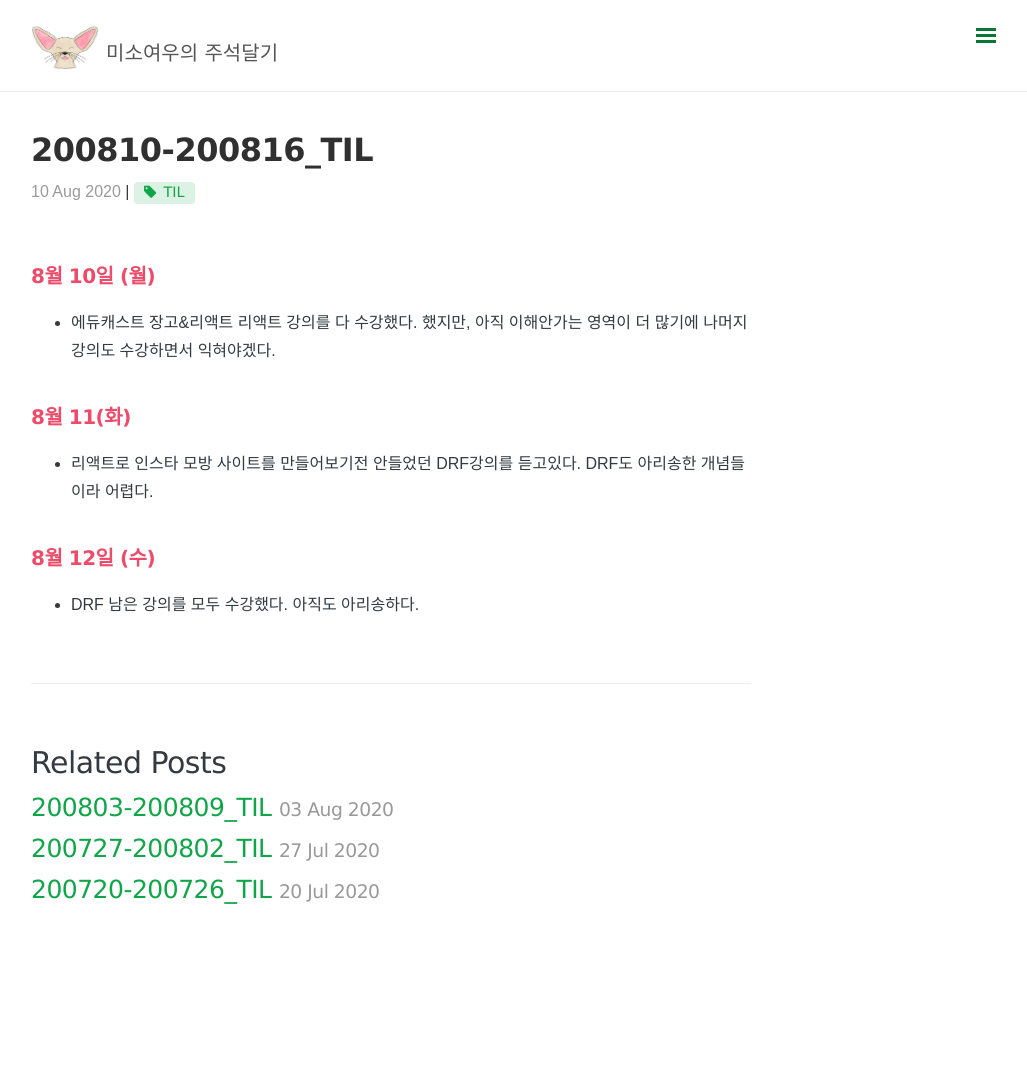
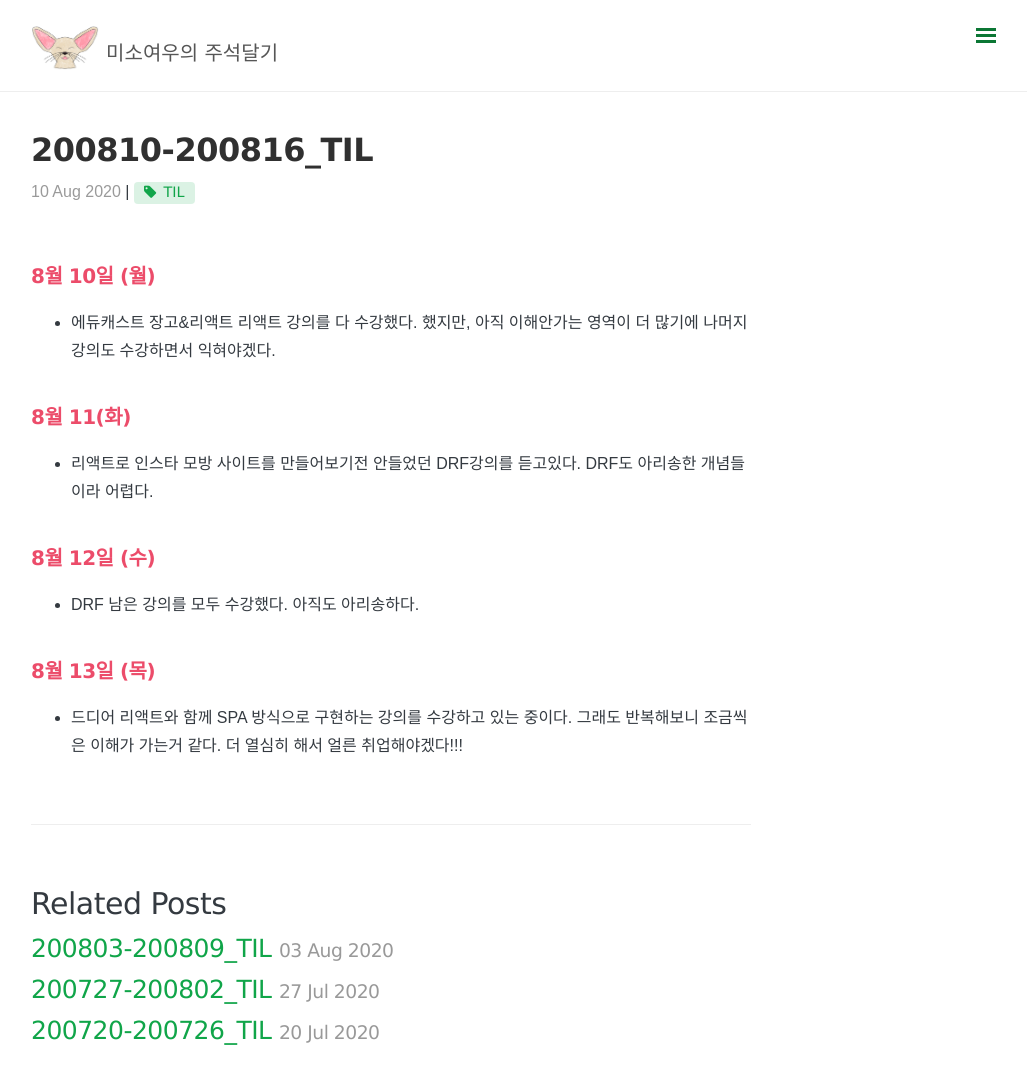
Before and after one commit to somefood/somefood.github.io, a Jekyll site: the page built from _posts/Today I Learned/2020-08-10-08-16-TIL.md, in a window 1280 px wide and 1106 px high. Shown: the top 1084 px of the window, without its empty margins (249-1276 px from the left). Built offline with Jekyll 4.4.1, drawn with Linux system fonts in a browser that asks for light colours; nearby versions of some CDN libraries; comment, search, counter and statistics services are not loaded.

Commit message:
수정: 내용 추가

```diff
--- a/_posts/Today I Learned/2020-08-10-08-16-TIL.md
+++ b/_posts/Today I Learned/2020-08-10-08-16-TIL.md
@@ -15,3 +15,6 @@ comments: true
 
 ## 8월 12일 (수)
 - DRF 남은 강의를 모두 수강했다. 아직도 아리송하다.
+
+## 8월 13일 (목)
+- 드디어 리액트와 함께 SPA 방식으로 구현하는 강의를 수강하고 있는 중이다. 그래도 반복해보니 조금씩은 이해가 가는거 같다. 더 열심히 해서 얼른 취업해야겠다!!!
```
